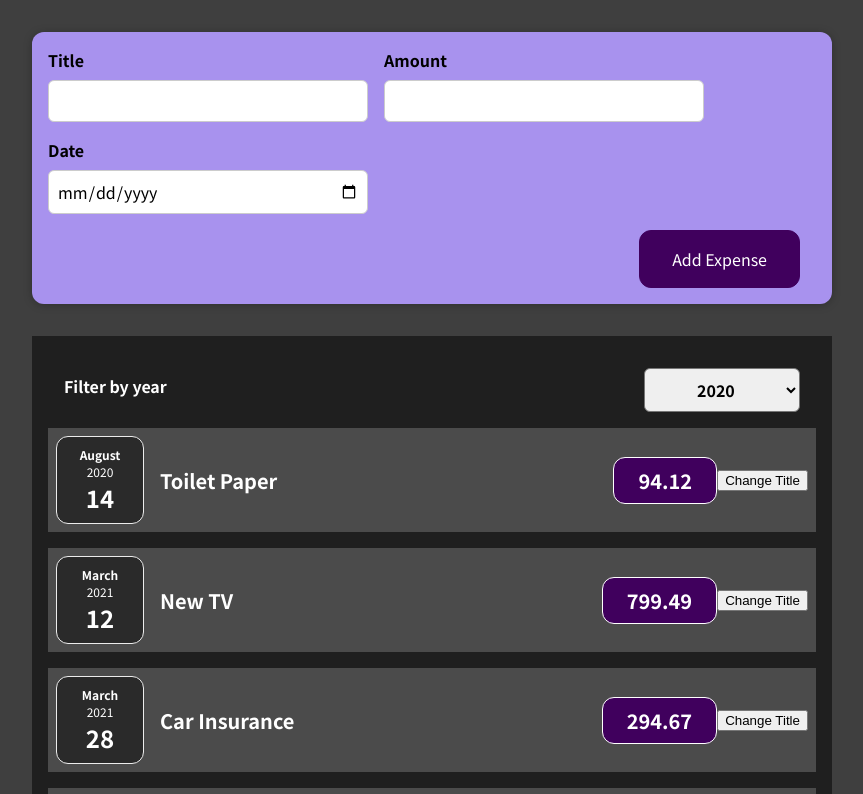
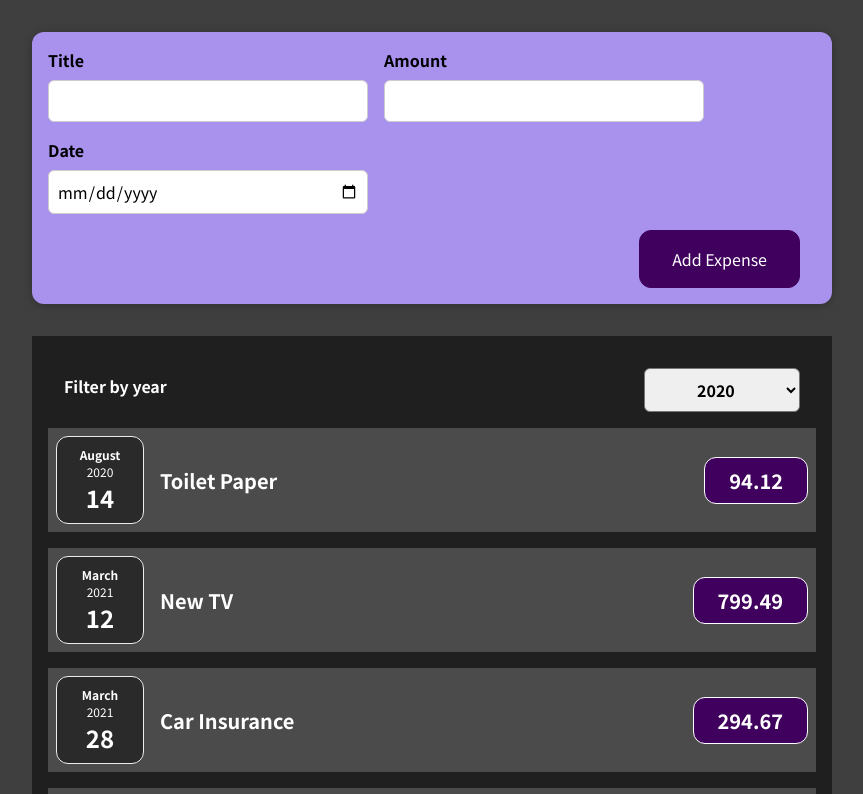
Before and after one commit to IraDjaja/React, a React (Create React App) app: page / in a window 1280 px wide. Shown: the top 794 px of the page, without its empty margins (208-1071 px from the left). Built offline with nearby package versions, Linux system fonts and the light colour scheme.

Commit message:
:bug: Remove button

```diff
--- a/src/components/Expenses/ExpenseItem.js
+++ b/src/components/Expenses/ExpenseItem.js
@@ -6,9 +6,6 @@
 const ExpenseItem = (props) => {
   const [title, setTitle] = useState(props.title);
 
-  const clickHandler = () => {
-    setTitle("Updated!");
-  };
   return (
     <Card className="expense-item">
       <ExpenseDate date={props.date} />
@@ -16,7 +13,6 @@
         <h2>{title}</h2>
         <div className="expense-item__price">{props.amount}</div>
       </div>
-      <button onClick={clickHandler}>Change Title</button>
     </Card>
   );
 };
```
